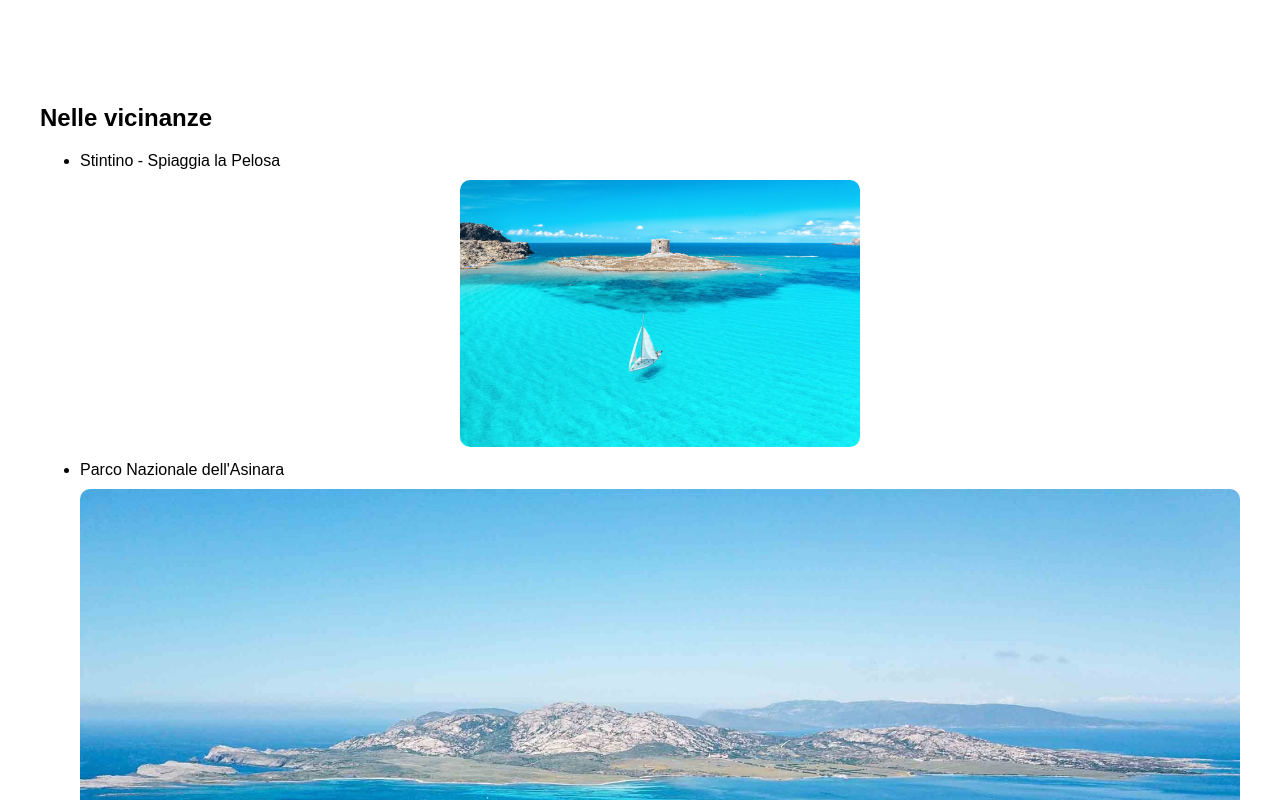
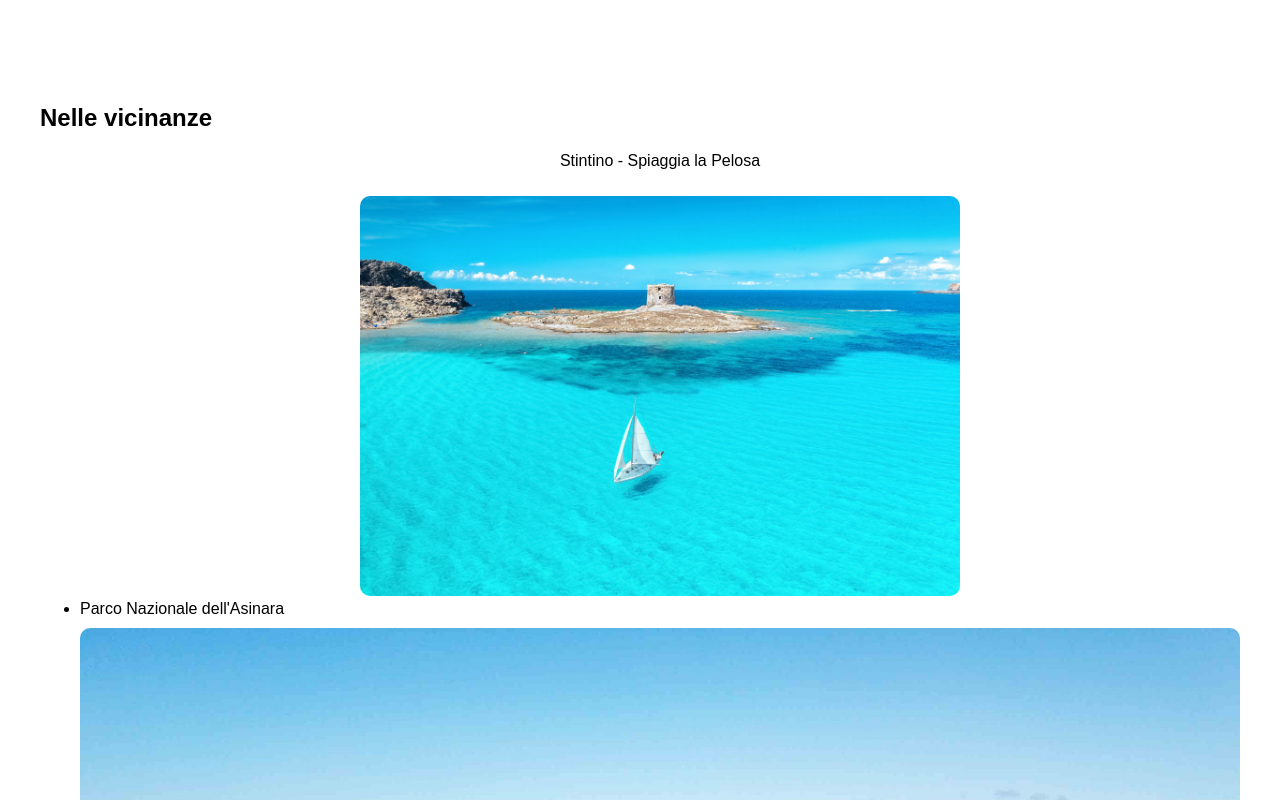
Before and after one commit to thedis911/b-b-l-aurora, a plain HTML site: page index.html in a window 1280 px wide. Shown: the part 606-1406 px from the top of the page. Drawn offline with Linux system fonts and the light colour scheme.

Commit message:
Update index.html
test accentramento immagine

```diff
--- a/index.html
+++ b/index.html
@@ -58,12 +58,12 @@
     <h2 data-it="Nelle vicinanze"data-en="Nearby">Nelle vicinanze</h2>
     <ul>
 
-      <li data-it="Stintino - Spiaggia la Pelosa"
-          data-en="Stintino - Pelosa's beach"
-      >Stintino - Spiaggia la Pelosa</li>
-    <li style="list-style: none; text-align: center;">
-      <img src="immagini/lapelosa.jpeg" alt="Stintino - Spiaggia la Pelosa" style="max-width: 100%; height: auto; width: 400px ;border-radius: 10px; margin: 10px 0;">
-    </li>
+<div style="text-align: center; max-width: 600px; margin: 0 auto;">
+  <p data-it="Stintino - Spiaggia la Pelosa" data-en="Stintino - Pelosa's beach">
+    Stintino - Spiaggia la Pelosa
+  </p>
+  <img src="immagini/lapelosa.jpeg" alt="Stintino - Spiaggia la Pelosa" style="width: 100%; height: auto; border-radius: 10px; margin-top: 10px;">
+</div>
 
       <li data-it="Parco Nazionale dell'Asinara"data-en="Asinara's National Park">Parco Nazionale dell'Asinara</li>
     <li style="list-style: none; text-align: center;">
```
